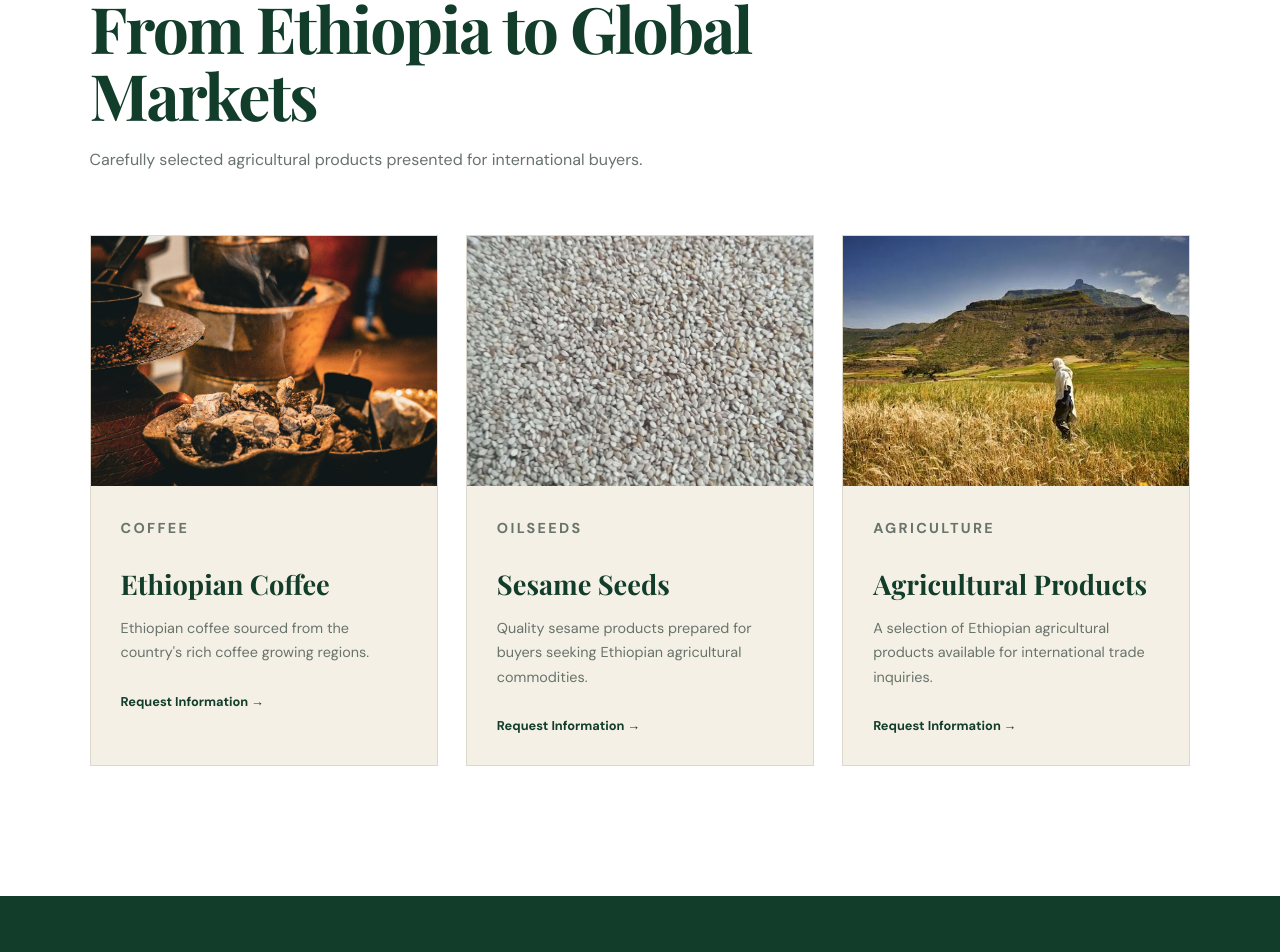
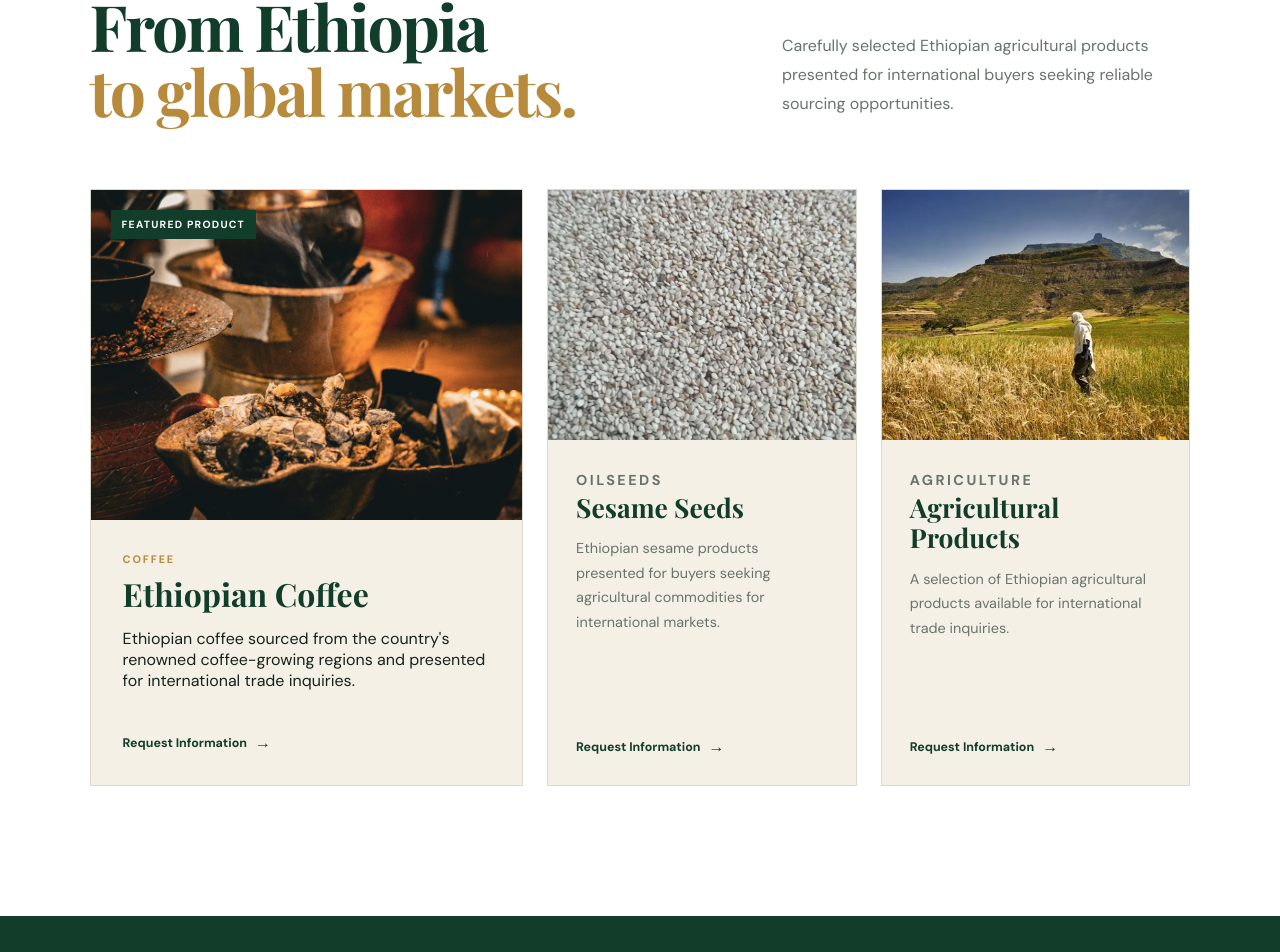
Before and after one commit to Abel21A3/Ethio-Harvest-Export, a React (Vite) app: page / in a window 1280 px wide. Shown: the part 1042-1994 px from the top of the page. Built offline with nearby package versions, Linux system fonts and the light colour scheme.

Commit message:
Refine products section design

```diff
--- a/src/App.css
+++ b/src/App.css
@@ -383,33 +383,39 @@ body {
   background: var(--white);
 }
 
-.section-heading {
-  max-width: 760px;
+.products-header {
+  display: grid;
 
-  margin-bottom: 60px;
+  grid-template-columns: 1.2fr 0.8fr;
+
+  gap: 80px;
+
+  align-items: end;
+
+  margin-bottom: 65px;
 }
 
-.section-heading .eyebrow {
-  margin-bottom: 16px;
-}
-
-.section-heading h2 {
-  margin: 0 0 18px;
+.products-header h2 {
+  margin: 15px 0 0;
 
   color: var(--green);
 
   font-family: 'Playfair Display', Georgia, serif;
 
-  font-size: clamp(2.5rem, 5vw, 4.2rem);
+  font-size: clamp(2.8rem, 5vw, 4.5rem);
 
-  line-height: 1.05;
-  letter-spacing: -0.03em;
+  line-height: 1.02;
+  letter-spacing: -0.035em;
 }
 
-.section-heading > p:last-child {
-  max-width: 600px;
+.products-header h2 span {
+  color: var(--gold);
+}
 
-  margin: 0;
+.products-intro {
+  max-width: 480px;
+
+  margin: 0 0 5px;
 
   color: var(--muted);
 
@@ -421,13 +427,16 @@ body {
 .product-grid {
   display: grid;
 
-  grid-template-columns: repeat(3, 1fr);
+  grid-template-columns: 1.4fr 1fr 1fr;
 
-  gap: 28px;
+  gap: 24px;
 }
 
 .product-card {
   overflow: hidden;
+
+  display: flex;
+  flex-direction: column;
 
   background: var(--cream);
 
@@ -439,9 +448,15 @@ body {
 }
 
 .product-card:hover {
-  transform: translateY(-5px);
+  transform: translateY(-6px);
 
-  box-shadow: 0 18px 40px rgba(18, 61, 42, 0.1);
+  box-shadow: 0 20px 45px rgba(18, 61, 42, 0.1);
+}
+
+.product-image-wrap {
+  position: relative;
+
+  overflow: hidden;
 }
 
 .product-image {
@@ -451,10 +466,46 @@ body {
   display: block;
 
   object-fit: cover;
+
+  transition: transform 0.5s ease;
+}
+
+.product-card-featured .product-image {
+  height: 330px;
+}
+
+.product-card:hover .product-image {
+  transform: scale(1.035);
+}
+
+.product-tag {
+  position: absolute;
+
+  left: 20px;
+  top: 20px;
+
+  padding: 8px 11px;
+
+  background: var(--green);
+  color: var(--white);
+
+  font-size: 0.65rem;
+  font-weight: 700;
+
+  letter-spacing: 0.12em;
 }
 
 .product-content {
-  padding: 30px;
+  flex: 1;
+
+  display: flex;
+  flex-direction: column;
+
+  padding: 28px;
+}
+
+.product-card-featured .product-content {
+  padding: 32px;
 }
 
 .product-category {
@@ -462,10 +513,10 @@ body {
 
   color: var(--gold);
 
-  font-size: 0.7rem;
+  font-size: 0.68rem;
   font-weight: 700;
 
-  letter-spacing: 0.16em;
+  letter-spacing: 0.17em;
 }
 
 .product-content h3 {
@@ -475,11 +526,17 @@ body {
 
   font-family: 'Playfair Display', Georgia, serif;
 
-  font-size: 1.7rem;
+  font-size: 1.65rem;
+
+  line-height: 1.15;
+}
+
+.product-card-featured .product-content h3 {
+  font-size: 2rem;
 }
 
 .product-content > p {
-  margin: 0 0 25px;
+  margin: 0;
 
   color: var(--muted);
 
@@ -488,16 +545,37 @@ body {
   line-height: 1.7;
 }
 
-.product-content a {
+.product-link {
+  display: inline-flex;
+
+  align-items: center;
+
+  gap: 8px;
+
+  width: fit-content;
+
+  margin-top: auto;
+  padding-top: 25px;
+
   color: var(--green);
 
   text-decoration: none;
 
-  font-size: 0.8rem;
+  font-size: 0.78rem;
   font-weight: 700;
+
+  transition:
+    color 0.2s ease,
+    gap 0.2s ease;
 }
 
-.product-content a:hover {
+.product-link span {
+  font-size: 1rem;
+}
+
+.product-link:hover {
+  gap: 12px;
+
   color: var(--gold);
 }
 
@@ -698,6 +776,41 @@ body {
   background: var(--white);
 }
 
+.section-heading {
+  max-width: 760px;
+
+  margin-bottom: 60px;
+}
+
+.section-heading .eyebrow {
+  margin-bottom: 16px;
+}
+
+.section-heading h2 {
+  margin: 0 0 18px;
+
+  color: var(--green);
+
+  font-family: 'Playfair Display', Georgia, serif;
+
+  font-size: clamp(2.5rem, 5vw, 4.2rem);
+
+  line-height: 1.05;
+  letter-spacing: -0.03em;
+}
+
+.section-heading > p:last-child {
+  max-width: 600px;
+
+  margin: 0;
+
+  color: var(--muted);
+
+  font-size: 1rem;
+
+  line-height: 1.8;
+}
+
 .process-grid {
   display: grid;
 
@@ -888,6 +1001,20 @@ body {
     margin-left: 0;
   }
 
+  .products-header {
+    grid-template-columns: 1fr;
+
+    gap: 25px;
+  }
+
+  .product-grid {
+    grid-template-columns: 1fr 1fr;
+  }
+
+  .product-card-featured {
+    grid-column: 1 / -1;
+  }
+
   .why-section {
     grid-template-columns: 1fr;
 
@@ -925,6 +1052,10 @@ body {
     grid-template-columns: 1fr;
 
     gap: 25px;
+  }
+
+  .product-card-featured {
+    grid-column: auto;
   }
 
   .product-card {
@@ -1073,19 +1204,17 @@ body {
     padding: 70px 5% 80px;
   }
 
-  .section-heading {
-    margin-bottom: 40px;
+  .products-header h2 {
+    font-size: 2.7rem;
   }
 
-  .section-heading h2 {
-    font-size: 2.6rem;
-  }
-
+  .product-card-featured .product-image,
   .product-image {
     height: 250px;
   }
 
-  .product-content {
+  .product-content,
+  .product-card-featured .product-content {
     padding: 25px;
   }
 
--- a/src/App.jsx
+++ b/src/App.jsx
@@ -98,47 +98,65 @@ function App() {
 
         {/* PRODUCTS */}
         <section className="products-section" id="products">
-          <div className="section-heading">
+          <div className="products-header">
+            <div>
               <p className="eyebrow">OUR PRODUCTS</p>
 
-            <h2>From Ethiopia to Global Markets</h2>
+              <h2>
+                From Ethiopia
+                <br />
+                <span>to global markets.</span>
+              </h2>
+            </div>
 
-            <p>
-              Carefully selected agricultural products presented for
-              international buyers.
+            <p className="products-intro">
+              Carefully selected Ethiopian agricultural products presented
+              for international buyers seeking reliable sourcing
+              opportunities.
             </p>
           </div>
 
           <div className="product-grid">
-            {/* COFFEE */}
-            <article className="product-card">
+            {/* FEATURED COFFEE */}
+            <article className="product-card product-card-featured">
+              <div className="product-image-wrap">
                 <img
                   src={coffeeProduct}
-                alt="Ethiopian coffee ceremony"
+                  alt="Ethiopian coffee"
                   className="product-image"
                 />
 
+                <span className="product-tag">FEATURED PRODUCT</span>
+              </div>
+
               <div className="product-content">
+                <div>
                   <p className="product-category">COFFEE</p>
 
                   <h3>Ethiopian Coffee</h3>
 
                   <p>
-                  Ethiopian coffee sourced from the country's rich coffee
-                  growing regions.
+                    Ethiopian coffee sourced from the country's renowned
+                    coffee-growing regions and presented for international
+                    trade inquiries.
                   </p>
+                </div>
 
-                <a href="#contact">Request Information →</a>
+                <a href="#contact" className="product-link">
+                  Request Information <span>→</span>
+                </a>
               </div>
             </article>
 
             {/* SESAME */}
             <article className="product-card">
+              <div className="product-image-wrap">
                 <img
                   src={sesameProduct}
                   alt="Ethiopian sesame seeds"
                   className="product-image"
                 />
+              </div>
 
               <div className="product-content">
                 <p className="product-category">OILSEEDS</p>
@@ -146,21 +164,25 @@ function App() {
                 <h3>Sesame Seeds</h3>
 
                 <p>
-                  Quality sesame products prepared for buyers seeking
-                  Ethiopian agricultural commodities.
+                  Ethiopian sesame products presented for buyers seeking
+                  agricultural commodities for international markets.
                 </p>
 
-                <a href="#contact">Request Information →</a>
+                <a href="#contact" className="product-link">
+                  Request Information <span>→</span>
+                </a>
               </div>
             </article>
 
-            {/* AGRICULTURAL PRODUCTS */}
+            {/* AGRICULTURE */}
             <article className="product-card">
+              <div className="product-image-wrap">
                 <img
                   src={agricultureProduct}
                   alt="Ethiopian agricultural products"
                   className="product-image"
                 />
+              </div>
 
               <div className="product-content">
                 <p className="product-category">AGRICULTURE</p>
@@ -172,7 +194,9 @@ function App() {
                   for international trade inquiries.
                 </p>
 
-                <a href="#contact">Request Information →</a>
+                <a href="#contact" className="product-link">
+                  Request Information <span>→</span>
+                </a>
               </div>
             </article>
           </div>
```
Lines whose indentation alone changed are shown as unchanged.
